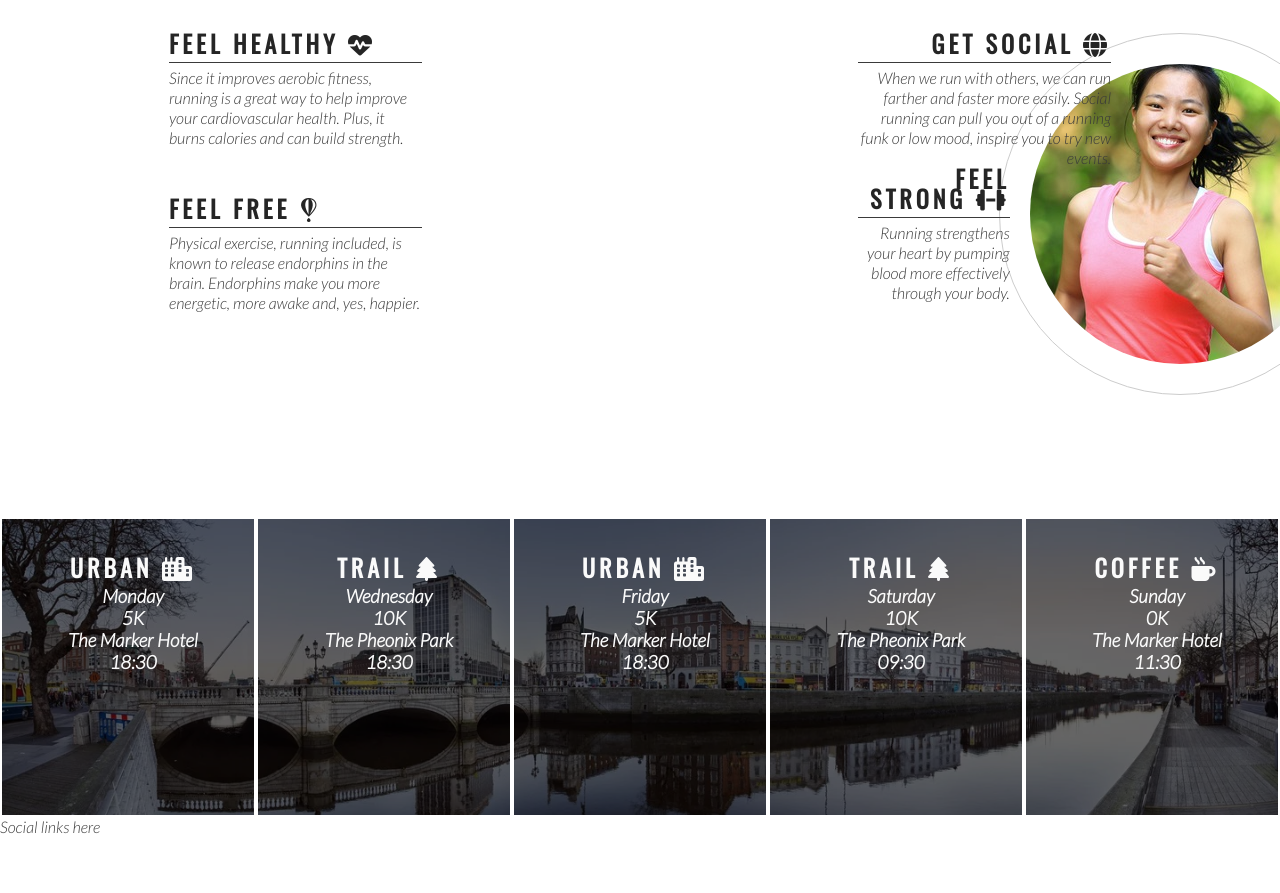
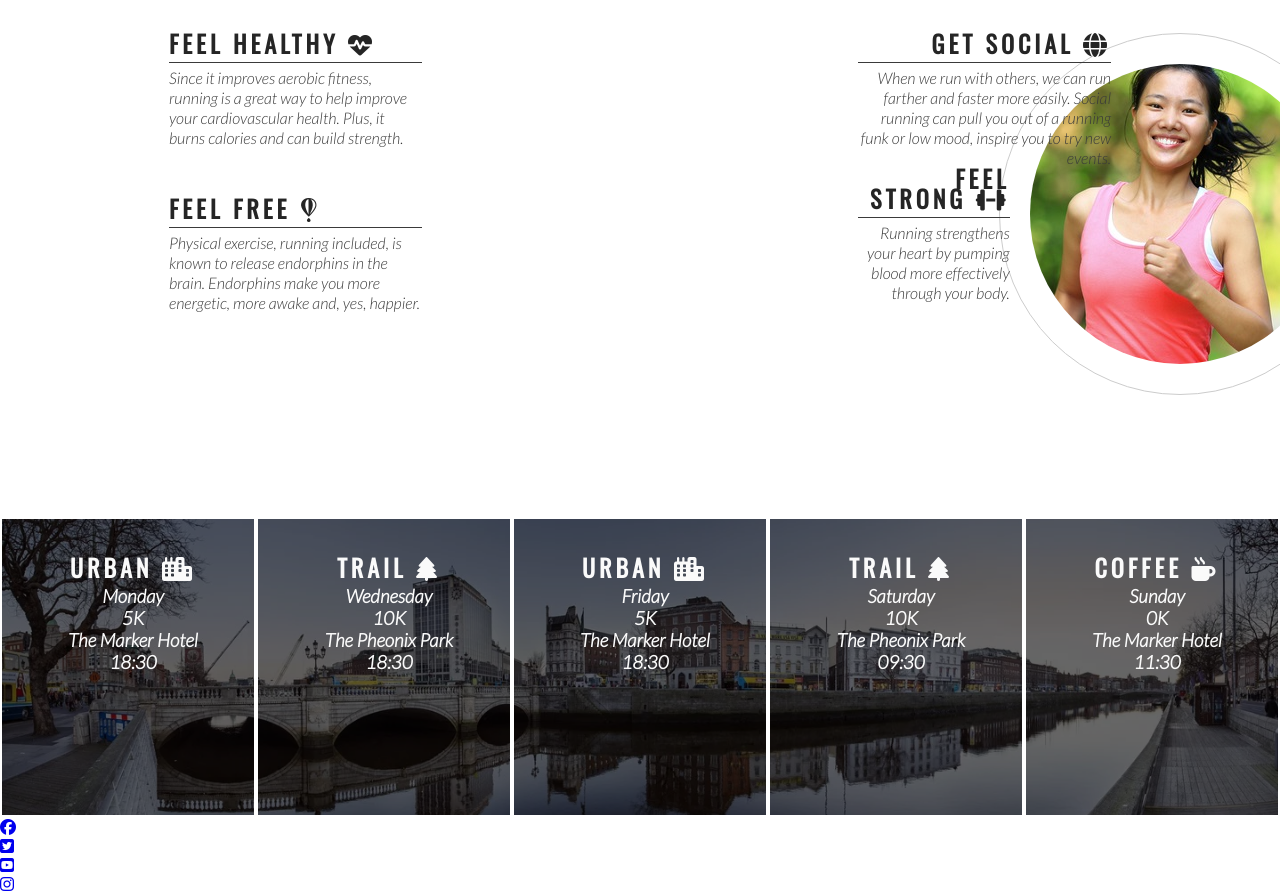
Before and after one commit to MiaTothova/love-running, a plain HTML site: page index.html in a window 1280 px wide. Shown: the part 778-1671 px from the top of the page. Before the commit the page ends 1614 px from the top, so only its background shows below. Drawn offline with nearby package versions, Linux system fonts and the light colour scheme.

Commit message:
add social media icons to footer

```diff
--- a/index.html
+++ b/index.html
@@ -105,7 +105,22 @@
             <h3>11:30</h3>
         </div>
     </section>
-    <footer>Social links here</footer>
+    <footer>
+        <ul>
+            <li>
+                <a href="https://facebook.com" target="_blank" rel="noopener" aria-label="vissit our Facebook page (opens in a new tab)"><i class="fab fa-facebook"></i></a>
+            </li>
+            <li>
+                <a href="https://twitter.com" target="_blank" rel="noopener" aria-label="vissit our Twitter page (opens in a new tab)"><i class="fab fa-twitter-square"></i></a>
+            </li>
+            <li>
+                <a href="https://facebook.com" target="_blank" rel="noopener" aria-label="vissit our YouTube page (opens in a new tab)"><i class="fab fa-youtube-square"></i></a>
+            </li>
+            <li>
+                <a href="https://facebook.com" target="_blank" rel="noopener" aria-label="vissit our Instagram page (opens in a new tab)"><i class="fab fa-instagram"></i></a>
+            </li>
+        </ul>
+    </footer>
 
     <!-- font awesome script -->
     <script src="https://kit.fontawesome.com/66439a723b.js" crossorigin="anonymous"></script>
```
